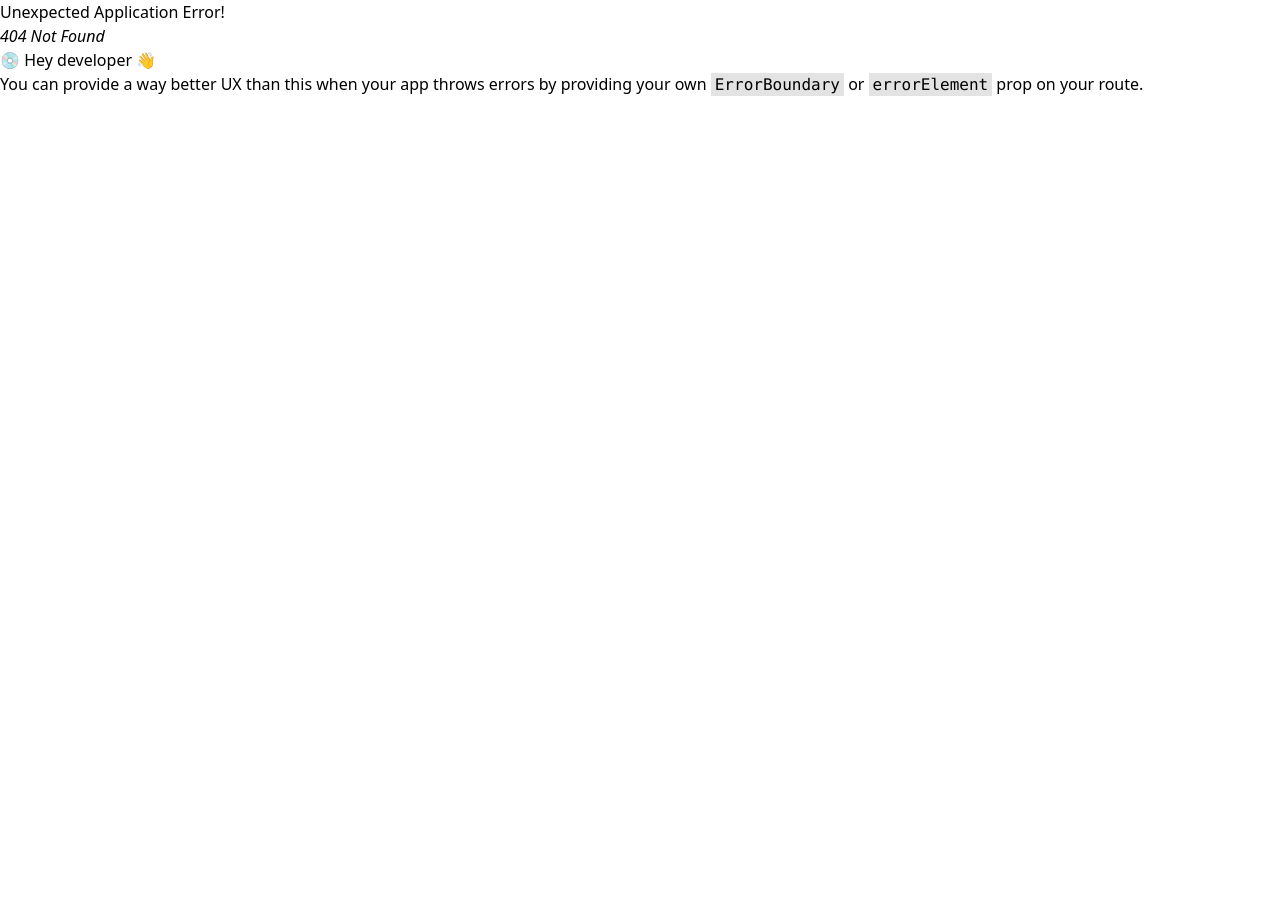
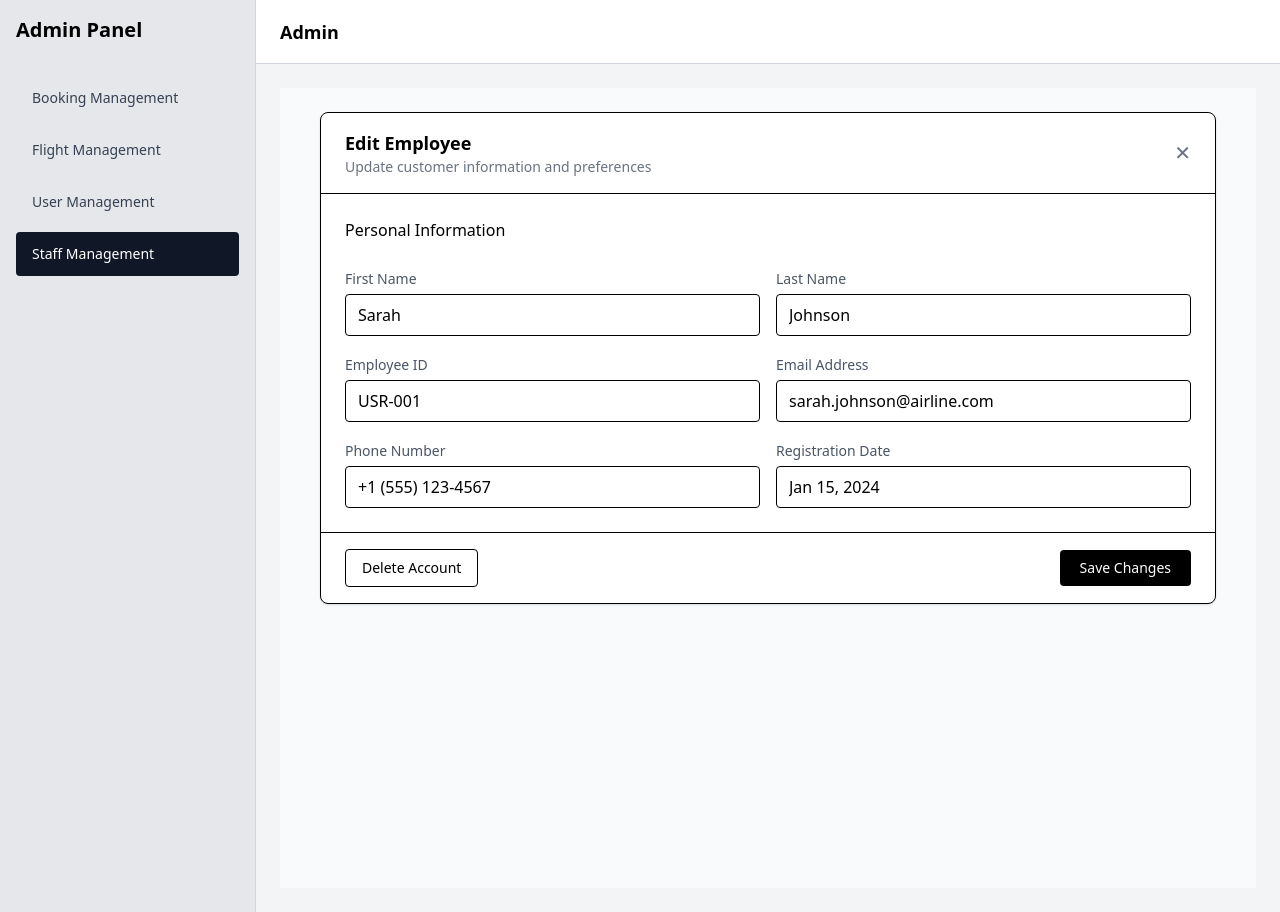
Before and after one commit to pyaemoe23212/AirTicket_Admin, a React (Vite) app: page /admin/staff/1/edit in a window 1280 px wide. Before the commit this address had no page. Before the commit the page ends 800 px from the top, so only its background shows below. Built offline with nearby package versions, Linux system fonts and the light colour scheme.

Commit message:
Admin Fix

```diff
--- a/src/Route/route.jsx
+++ b/src/Route/route.jsx
@@ -14,6 +14,7 @@ import StaffForm from "../pages/staff/StaffForm";
 import FlightView from "../pages/flight/FlightView";
 import FlightEdit from "../pages/flight/FlightEdit";
 import StaffView from "../pages/staff/StaffView";
+import StaffEdit from "../pages/staff/StaffEdit";
 
 const router = createBrowserRouter([
   {
@@ -76,6 +77,10 @@ const router = createBrowserRouter([
         path: "/admin/staff/staff-form",
         Component: StaffForm,
       },
+      {
+        path: "/admin/staff/:id/edit",
+        Component: StaffEdit,
+      },
     ],
   },
 ]);
--- /dev/null
+++ b/src/pages/staff/StaffEdit.jsx
@@ -0,0 +1,147 @@
+import { useEffect, useState } from "react";
+import { useNavigate, useParams } from "react-router-dom";
+
+// Mock staff data (same as your table)
+const staffList = [
+  { id: 1, firstName: "Sarah", lastName: "Johnson", employeeId: "USR-001", email: "sarah.johnson@airline.com", phone: "+1 (555) 123-4567", registrationDate: "Jan 15, 2024" },
+  { id: 2, firstName: "Michael", lastName: "Chen", employeeId: "USR-002", email: "michael.chen@airline.com", phone: "+1 (555) 234-5678", registrationDate: "Feb 3, 2024" },
+  { id: 3, firstName: "Emily", lastName: "Rodriguez", employeeId: "USR-003", email: "emily.r@airline.com", phone: "+1 (555) 345-6789", registrationDate: "Mar 12, 2024" },
+  { id: 4, firstName: "James", lastName: "Patel", employeeId: "USR-004", email: "james.p@airline.com", phone: "+1 (555) 456-7890", registrationDate: "Jun 20, 2025" },
+  { id: 5, firstName: "Anna", lastName: "Kowalski", employeeId: "USR-005", email: "anna.k@airline.com", phone: "+1 (555) 567-8901", registrationDate: "Sep 08, 2025" },
+];
+
+export default function StaffEdit() {
+  const navigate = useNavigate();
+  const { id } = useParams();
+  const [form, setForm] = useState(null);
+
+  useEffect(() => {
+    const staff = staffList.find((s) => String(s.id) === String(id));
+    if (staff) setForm(staff);
+  }, [id]);
+
+  if (!form) return <div className="p-6">Loading...</div>;
+
+  const handleChange = (e) => {
+    setForm({ ...form, [e.target.name]: e.target.value });
+  };
+
+  const handleSave = () => {
+    alert("Changes saved!");
+    navigate(-1);
+  };
+
+  const handleDelete = () => {
+    if (window.confirm("Are you sure you want to delete this employee?")) {
+      alert("Employee deleted");
+      navigate("/admin/staff");
+    }
+  };
+
+  return (
+    <div className="min-h-screen bg-gray-50 p-6">
+      <div className="max-w-4xl mx-auto bg-white rounded-lg shadow border">
+
+        {/* Header */}
+        <div className="flex items-center justify-between px-6 py-4 border-b">
+          <div>
+            <h2 className="text-lg font-semibold">Edit Employee</h2>
+            <p className="text-sm text-gray-500">
+              Update customer information and preferences
+            </p>
+          </div>
+          <button
+            onClick={() => navigate(-1)}
+            className="text-xl text-gray-500 hover:text-black"
+          >
+            ✕
+          </button>
+        </div>
+
+        {/* Body */}
+        <div className="p-6 space-y-6">
+          <h3 className="font-medium">Personal Information</h3>
+
+          <div className="grid grid-cols-1 md:grid-cols-2 gap-4">
+            <div>
+              <label className="text-sm text-gray-600">First Name</label>
+              <input
+                name="firstName"
+                value={form.firstName}
+                onChange={handleChange}
+                className="w-full border rounded px-3 py-2 mt-1"
+              />
+            </div>
+
+            <div>
+              <label className="text-sm text-gray-600">Last Name</label>
+              <input
+                name="lastName"
+                value={form.lastName}
+                onChange={handleChange}
+                className="w-full border rounded px-3 py-2 mt-1"
+              />
+            </div>
+
+            <div>
+              <label className="text-sm text-gray-600">Employee ID</label>
+              <input
+                name="employeeId"
+                value={form.employeeId}
+                onChange={handleChange}
+                className="w-full border rounded px-3 py-2 mt-1"
+              />
+            </div>
+
+            <div>
+              <label className="text-sm text-gray-600">Email Address</label>
+              <input
+                name="email"
+                value={form.email}
+                onChange={handleChange}
+                className="w-full border rounded px-3 py-2 mt-1"
+              />
+            </div>
+
+            <div>
+              <label className="text-sm text-gray-600">Phone Number</label>
+              <input
+                name="phone"
+                value={form.phone}
+                onChange={handleChange}
+                className="w-full border rounded px-3 py-2 mt-1"
+              />
+            </div>
+
+            <div>
+              <label className="text-sm text-gray-600">Registration Date</label>
+              <input
+                name="registrationDate"
+                value={form.registrationDate}
+                onChange={handleChange}
+                className="w-full border rounded px-3 py-2 mt-1"
+              />
+            </div>
+          </div>
+        </div>
+
+        {/* Footer */}
+        <div className="flex items-center justify-between px-6 py-4 border-t">
+          <button
+            onClick={handleDelete}
+            className="border px-4 py-2 text-sm rounded hover:bg-gray-100"
+          >
+            Delete Account
+          </button>
+
+          <button
+            onClick={handleSave}
+            className="bg-black text-white px-5 py-2 rounded text-sm hover:bg-gray-800"
+          >
+            Save Changes
+          </button>
+        </div>
+      </div>
+    </div>
+  );
+}
--- a/src/pages/staff/StaffManagement.jsx
+++ b/src/pages/staff/StaffManagement.jsx
@@ -44,7 +44,13 @@ export default function StaffManagement() {
   if (error) return <div className="p-8 text-red-600">Error: {error}</div>;
 
   return (
-    <div className="flex-1 p-6 space-y-8">
+    <div className="flex-1 p-6 space-y-6">
+      {/* Header */}
+      <div className="flex items-center justify-between">
+        <div>
+          <p className="text-sm text-gray-500">Manage staff members, roles, and permissions</p>
+        </div>
+        </div>
       {/* Roles & Permissions */}
       <div className="border rounded bg-white p-4 mb-6">
         <h3 className="font-medium mb-3 text-sm">Roles & Permissions</h3>
@@ -126,10 +132,17 @@ export default function StaffManagement() {
                         View
                       </button>
                       <button
+                       onClick={() => navigate(`/admin/staff/${member.id}/edit`)}
+                       className="border border-gray-300 hover:bg-gray-100 px-3 py-1 text-xs rounded"
+                      >
+                        Edit
+                      </button>
+                      <button
                         onClick={() => handleDelete(member.id)}
-                        className="border border-red-300 text-red-600 hover:bg-red-50 px-3 py-1 text-xs rounded"
+                        className="border border-gray-300 hover:bg-gray-100 p-2 rounded"
+                        title="Delete"
                       >
-                        Remove
+                        🗑️
                       </button>
                     </div>
                   </td>
```
